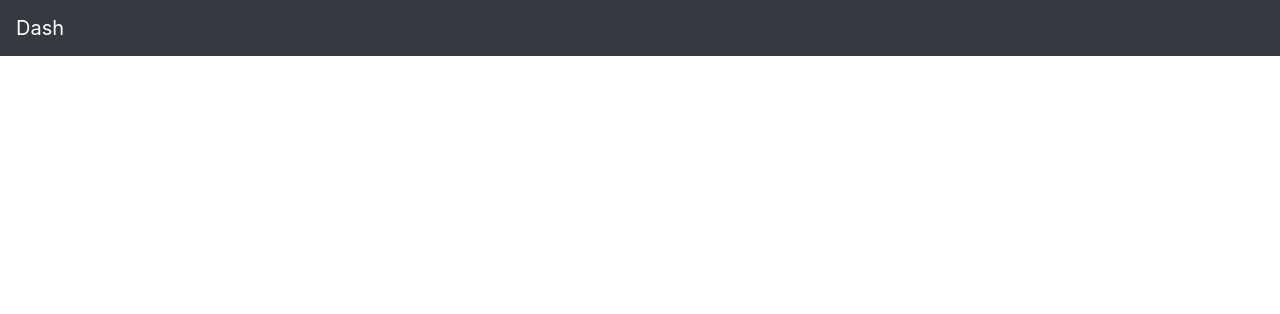
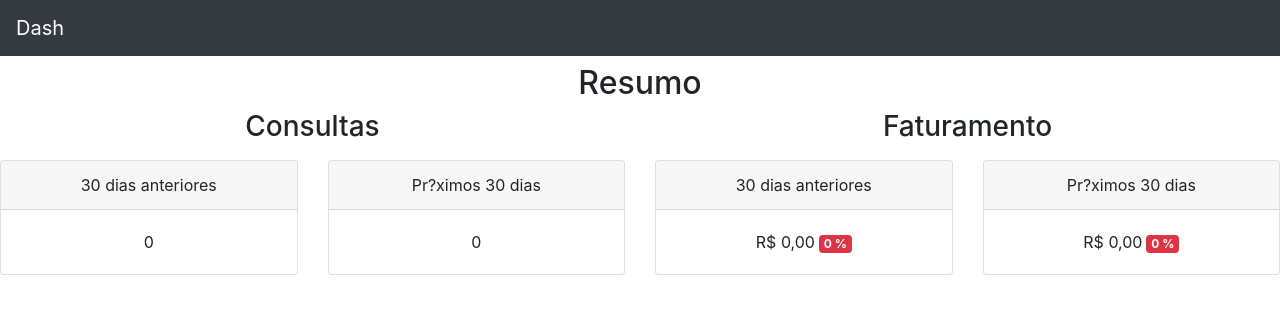
Before and after one commit to mcastro161096/dashboard-com-react, a React (Create React App) app: page / in a window 1280 px wide. Shown: the top 314 px of the page. Built offline with nearby package versions, Linux system fonts and the light colour scheme.

Commit message:
Componente Resumo criado e importado no app.js.

```diff
--- a/src/App.js
+++ b/src/App.js
@@ -1,9 +1,12 @@
 import './App.css';
 import MenuSuperior from './Components/MenuSuperior';
+import Resumo from './Components/Resumo';
+
 function App() {
   return (
     <div className="App">
       <MenuSuperior/>
+      <Resumo/>
     </div>
   );
 }
--- /dev/null
+++ b/src/Components/Resumo/index.js
@@ -0,0 +1,96 @@
+import React, {Component} from "react";
+
+class Resumo extends Component {
+    constructor(props){
+        super(props);
+        this.state = {
+                consultas: {
+                    consultas_30dias_anteriores: 0,
+                    consultas_30dias_posteriores: 0
+                },
+                faturamento: {
+                    anterior: {
+                        valor: 0,
+                        comparativo: 0
+                    },
+                    previsao: {
+                        valor: 0,
+                        comparativo: 0
+                    }
+                }
+        }
+    }
+    render() {
+        return (
+            <div>
+ <h2 className="mt-2">Resumo</h2>
+
+<div className="row">
+    <div className="col">
+        <h3>Consultas</h3>
+
+        <div className="row">
+            <div className="col">
+                <div className="card mt-2 text-center">
+                    <div className="card-header">
+                        30 dias anteriores
+                    </div>
+                    <div className="card-body">
+                        { this.state.consultas.consultas_30dias_anteriores }
+                    </div>
+                </div>
+            </div>
+            <div className="col">
+                <div className="card mt-2 text-center">
+                    <div className="card-header">
+                        Pr?ximos 30 dias
+                    </div>
+                    <div className="card-body">
+                        { this.state.consultas.consultas_30dias_posteriores }
+                    </div>
+                </div>
+            </div>
+        </div>
+    </div>
+    <div className="col">
+        <h3>Faturamento</h3>
+
+        <div className="row">
+            <div className="col">
+                <div className="card mt-2 text-center">
+                    <div className="card-header">
+                        30 dias anteriores
+                    </div>
+                    <div className="card-body">
+                        { this.state.faturamento.anterior.valor.toLocaleString("pt-BR", { style : "currency",
+                            currency : "BRL"}) }
+                        <span className={ "badge ml-1 " + (this.state.faturamento.anterior.comparativo > 0 ?
+                            "badge-success" : "badge-danger")}>
+                           { this.state.faturamento.anterior.comparativo } %
+                        </span>
+                    </div>
+                </div>
+            </div>
+            <div className="col">
+                <div className="card mt-2 text-center">
+                    <div className="card-header">
+                        Pr?ximos 30 dias
+                    </div>
+                    <div className="card-body">
+                        { this.state.faturamento.previsao.valor.toLocaleString("pt-BR", { style : "currency",
+                             currency : "BRL"}) }
+                        <span className={ "badge ml-1 " + (this.state.faturamento.previsao.comparativo > 0 ?
+                             "badge-success" : "badge-danger") }>
+                            { this.state.faturamento.previsao.comparativo } %
+                        </span>
+                    </div>
+                </div>
+            </div>
+        </div>
+    </div>
+</div>
+            </div>
+        );
+    }
+}
+export default Resumo;
```
